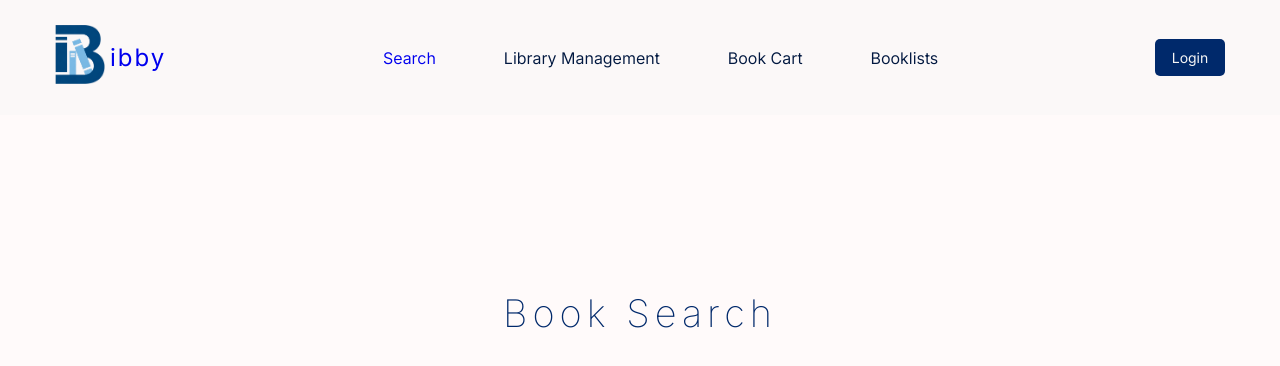
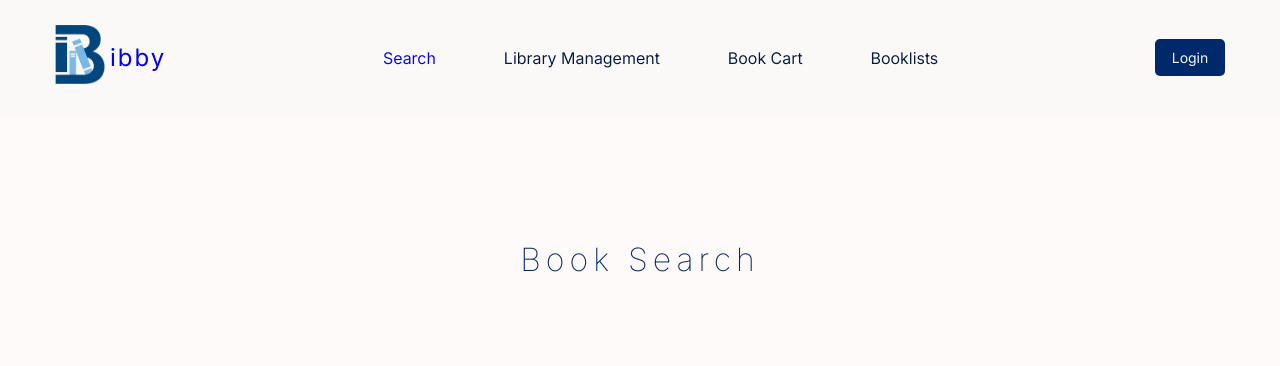
Before and after one commit to leodvincci/Bibby-Web, a React (Vite) app: page /search in a window 1280 px wide. Shown: the top 366 px of the page. Built offline with nearby package versions, Linux system fonts and the light colour scheme.

Commit message:
Fixed book search position on search page.

```diff
--- a/src/components/SearchPage.tsx
+++ b/src/components/SearchPage.tsx
@@ -6,5 +6,4 @@ function SearchPage(){
         )
 }
 
-
 export {SearchPage}
--- a/src/style.css
+++ b/src/style.css
@@ -114,8 +114,8 @@ nav{
   color: #00296B;
   font-weight: 150;
   letter-spacing: 5px;
-  font-size: 38px;
-  margin-top: 175px;
+  font-size: 32px;
+  margin-top: 125px;
 }
 
 a:visited{
```
